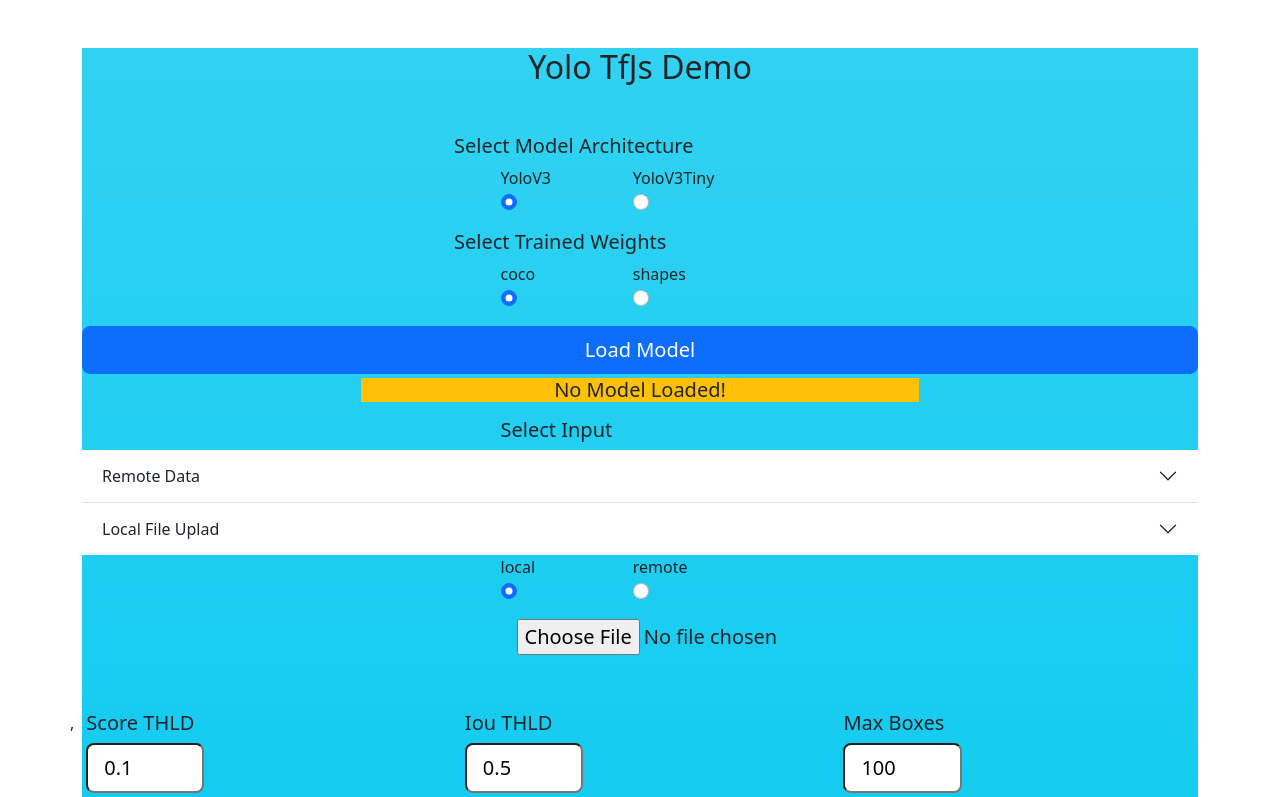
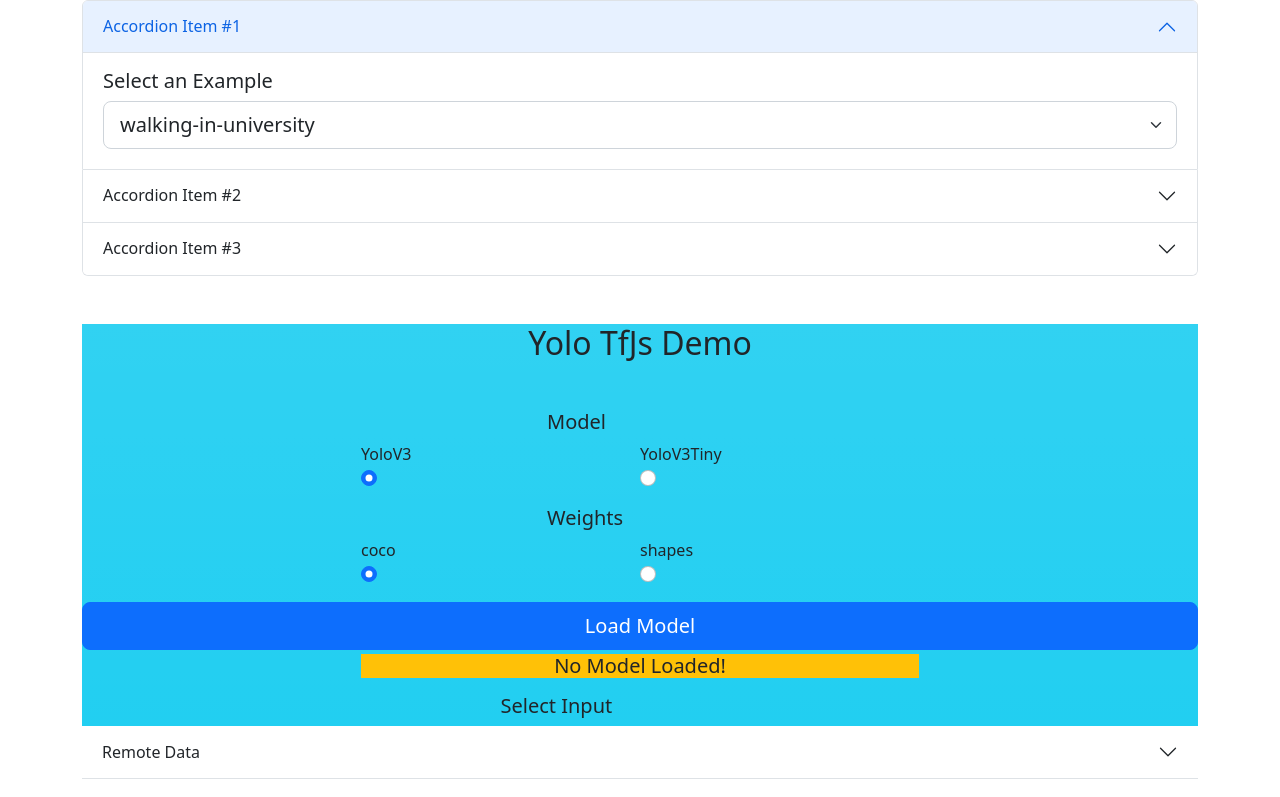
Before and after one commit to ronen-halevy/yolov3-tfjs-gui, a React (Create React App) app: page / in a window 1280 px wide. Shown: the top 797 px of the page. Built offline with nearby package versions, Linux system fonts and the light colour scheme; what @tensorflow/tfjs would draw is missing.

Commit message:
add another accordeon align radis

```diff
--- a/src/YoloV3.js
+++ b/src/YoloV3.js
@@ -375,7 +375,7 @@
 
   const RadioSelect = (props) => {
     return props.selections.map((selItem, index) => (
-      <div key={index} className='form-check-inline col-5'>
+      <div key={index} className='form-check-inline col-6 mx-auto'>
         <div key={index} className='col'>
           <div key={index} className='col'>
             <label key={index} className='form-check-label'>
@@ -539,31 +539,148 @@
 
   return (
     <div className='container '>
+      <div className='accordion' id='accordionPanelsStayOpenExample'>
+        <div className='accordion-item'>
+          <h2 className='accordion-header' id='panelsStayOpen-headingOne'>
+            <button
+              className='accordion-button'
+              type='button'
+              data-bs-toggle='collapse'
+              data-bs-target='#panelsStayOpen-collapseOne'
+              aria-expanded='true'
+              aria-controls='panelsStayOpen-collapseOne'
+            >
+              Accordion Item #1
+            </button>
+          </h2>
+          <div
+            id='panelsStayOpen-collapseOne'
+            className='accordion-collapse collapse show'
+            aria-labelledby='panelsStayOpen-headingOne'
+          >
+            <div className='accordion-body'>
+              <div className='col selectEXamples'>
+                <div className='col'>
+                  <label htmlFor='selectExample' className=' h5 '>
+                    Select an Example
+                  </label>
+                </div>
+                <div className='col'>
+                  <select
+                    className='form-select form-select-lg mb-1'
+                    onChange={onSelectExample}
+                  >
+                    {listExamples.map((option, index) => (
+                      <option key={index} value={index}>
+                        {option.name}
+                      </option>
+                    ))}
+                  </select>
+                </div>
+              </div>
+            </div>
+          </div>
+        </div>
+        <div className='accordion-item'>
+          <h2 className='accordion-header' id='panelsStayOpen-headingTwo'>
+            <button
+              className='accordion-button collapsed'
+              type='button'
+              data-bs-toggle='collapse'
+              data-bs-target='#panelsStayOpen-collapseTwo'
+              aria-expanded='false'
+              aria-controls='panelsStayOpen-collapseTwo'
+            >
+              Accordion Item #2
+            </button>
+          </h2>
+          <div
+            id='panelsStayOpen-collapseTwo'
+            className='accordion-collapse collapse'
+            aria-labelledby='panelsStayOpen-headingTwo'
+          >
+            <div className='accordion-body'>
+              <div className='col-3 mx-auto '>
+                <input
+                  className='form-select-lg'
+                  id='selectFile'
+                  type='file'
+                  onChange={onChangeFile}
+                  accept='image/*, video/*'
+                />
+              </div>
+              <div className='row '>
+                <div>
+                  <button
+                    variant='primary'
+                    disabled={selectedFile == '' || !isModelLoaded}
+                    className='btn btn btn-dark  btn-lg col-12 mb-1'
+                    onClick={onClickRunLocal}
+                  >
+                    Run Detection
+                  </button>
+                </div>
+              </div>
+            </div>
+          </div>
+        </div>
+        <div className='accordion-item'>
+          <h2 className='accordion-header' id='panelsStayOpen-headingThree'>
+            <button
+              className='accordion-button collapsed'
+              type='button'
+              data-bs-toggle='collapse'
+              data-bs-target='#panelsStayOpen-collapseThree'
+              aria-expanded='false'
+              aria-controls='panelsStayOpen-collapseThree'
+            >
+              Accordion Item #3
+            </button>
+          </h2>
+          <div
+            id='panelsStayOpen-collapseThree'
+            className='accordion-collapse collapse'
+            aria-labelledby='panelsStayOpen-headingThree'
+          >
+            <div className='accordion-body'>
+              <strong>This is the third item's accordion body.</strong> It is
+              hidden by default, until the collapse plugin adds the appropriate
+              classes that we use to style each element. These classes control
+              the overall appearance, as well as the showing and hiding via CSS
+              transitions. You can modify any of this with custom CSS or
+              overriding our default variables. It's also worth noting that just
+              about any HTML can go within the <code>.accordion-body</code>,
+              though the transition does limit overflow.
+            </div>
+          </div>
+        </div>
+      </div>
+
       <div className=' formExcludesVideo col bg-info bg-gradient'>
         <div className='col'>
           <h2 className='text-center mb-5 mt-5'>Yolo TfJs Demo</h2>
 
           <div className='col mb-3'>
             <div className='col selectModel  '>
-              <div className='col-4 mx-auto'>
+              <div className='col-2 mx-auto'>
                 <label htmlFor='selectModel' className=' h5 '>
-                  Select Model Architecture
+                  Model
                 </label>
               </div>
-              <div className='col-3 mx-auto'>
+              <div className='col-6 mx-auto'>
                 <RadioSelect
                   onChange={onSelectModel}
                   selections={Object.keys(modelsTable)}
                   selected={selectedModel}
                 />
               </div>
-              <div className='col-4 mx-auto'>
+              <div className='col-2 mx-auto'>
                 <label htmlFor='selectWeightd' className=' h5 mt-3'>
-                  Select Trained Weights
+                  Weights
                 </label>
               </div>
 
-              <div className='col-3 mx-auto'>
+              <div className='col-6 mx-auto '>
                 <RadioSelect
                   onChange={onSelectDataset}
                   selections={Object.keys(modelsTable[selectedModel])}
@@ -586,7 +703,7 @@
               </div>
               <DataInAccordeon />
 
-              <div className=' col SelectInputSource mb-2 col-3 mx-auto'>
+              <div className=' col SelectInputSource mb-2 col-6 mx-auto'>
                 <RadioSelect
                   onChange={onChangeDataSource}
                   selections={['local', 'remote']}
```
